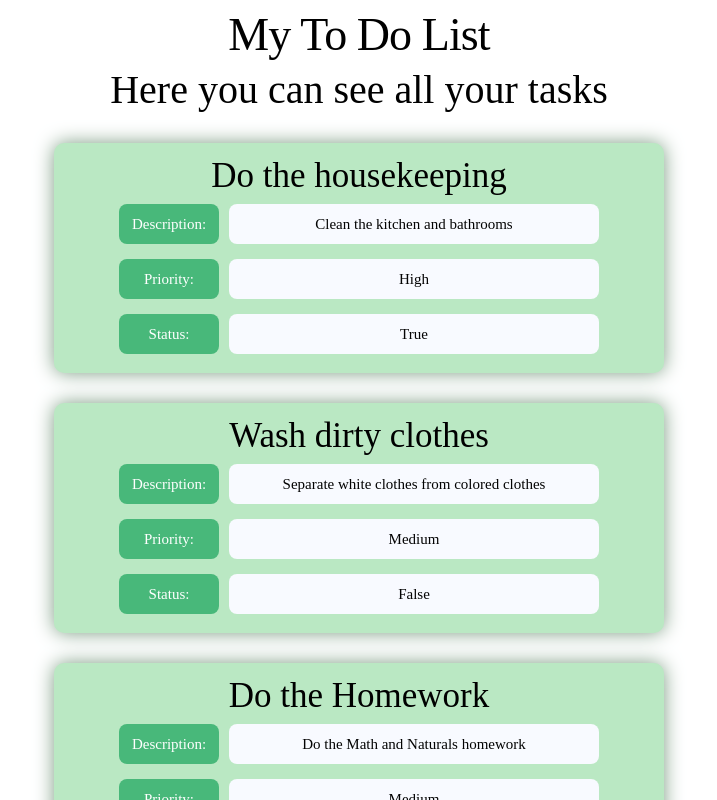
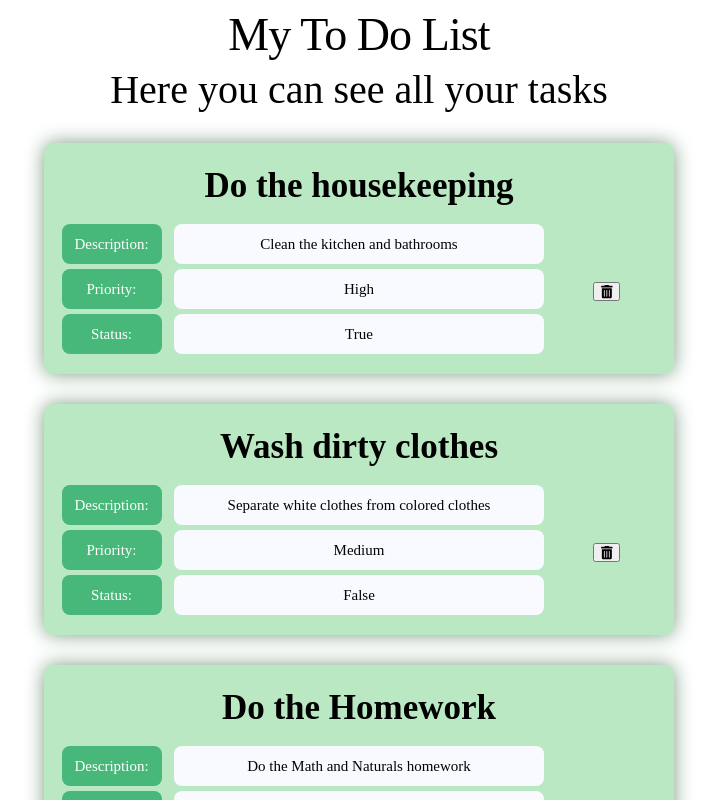
Before and after one commit to KarolinaA17/my-react-task-list, a React (Vite) app in the folder my-react-task-list/: page / in a window 1280 px wide. Shown: the top 800 px of the page, without its empty margins (281-998 px from the left). Built offline with nearby package versions, Linux system fonts and the light colour scheme.

Commit message:
project-1

```diff
--- a/my-react-task-list/package.json
+++ b/my-react-task-list/package.json
@@ -10,6 +10,9 @@
     "preview": "vite preview"
   },
   "dependencies": {
+    "@fortawesome/fontawesome-svg-core": "^6.5.1",
+    "@fortawesome/free-solid-svg-icons": "^6.5.1",
+    "@fortawesome/react-fontawesome": "^0.2.0",
     "react": "^18.2.0",
     "react-dom": "^18.2.0"
   },
--- a/my-react-task-list/src/components/TaskList.jsx
+++ b/my-react-task-list/src/components/TaskList.jsx
@@ -1,5 +1,6 @@
 import React from "react";
 import "../styles/cardTask.css";
+import DeleteButton from "./buttons/delete";
 
 export default function TaskList(props) {
   const { title, description, priority, status } = props.taskProp;
@@ -7,18 +8,21 @@ export default function TaskList(props) {
   return (
     <article>
       <div className="taskCard">
-        <div>
-          <h2 className="sTitle">{title}</h2>
+        <h2 className="sTitle">{title}</h2>
+        <div className="columnaLeft">
+          <div className="item">Description:</div>
+          <div className="item">Priority:</div>
+          <div className="item">Status:</div>
         </div>
-        <div class="columna">
-          <div class="item">Description:</div>
-          <div class="dItem">{description}</div>
-
-          <div class="item">Priority:</div>
-          <div class="dItem">{priority}</div>
-
-          <div class="item">Status:</div>
-          <div class="dItem">{status ? "True" : "False"}</div>
+        <div className="columnaCenter">
+          <div className="dItem">{description}</div>
+          <div className="dItem">{priority}</div>
+          <div className="dItem">{status ? "True" : "False"}</div>
+        </div>
+        <div className="columnaRight">
+          <div className="deleteButton">
+            <DeleteButton />
+          </div>
         </div>
       </div>
     </article>
--- /dev/null
+++ b/my-react-task-list/src/components/buttons/delete.jsx
@@ -0,0 +1,11 @@
+import React from "react";
+import { FontAwesomeIcon } from "@fortawesome/react-fontawesome";
+import { faTrashAlt } from "@fortawesome/free-solid-svg-icons";
+
+export default function DeleteButton() {
+  return (
+    <button className="deleteButton">
+      <FontAwesomeIcon icon={faTrashAlt} />
+    </button>
+  );
+}
--- a/my-react-task-list/src/styles/cardTask.css
+++ b/my-react-task-list/src/styles/cardTask.css
@@ -1,20 +1,22 @@
 .taskCard {
   width: 600px;
-  height: 220px;
   margin: 30px auto;
-  padding: 5px;
-  display: flex;
-  flex-direction: column;
+  padding: 15px;
+  display: grid;
+  grid-template-columns: 1fr 1fr 1fr;
+  gap: 10px;
   align-items: center;
   background: #bae8c3;
   box-shadow: 0px 0px 19px 0px #7c9c83;
   border-radius: 10px;
 }
 
-.columna {
-  display: grid;
-  grid-template-columns: auto auto; /* Cambiado para dos columnas de ancho automático */
-  gap: 10px;
+.columnaLeft,
+.columnaCenter,
+.columnaRight {
+  display: flex;
+  flex-direction: column;
+  align-items: center;
 }
 
 .item {
@@ -45,3 +47,9 @@
   flex-direction: column;
   align-items: center;
 }
+
+.deleteButton {
+  display: flex;
+  align-items: center;
+  justify-content: space-around;
+}
--- a/my-react-task-list/src/styles/text.css
+++ b/my-react-task-list/src/styles/text.css
@@ -23,14 +23,13 @@
 
 .sTitle {
   text-align: center;
-  margin-top: auto;
   font-family: "Carizo";
   font-style: normal;
-  font-weight: 40;
+  font-weight: bold;
   font-size: 35px;
-  text-align: center;
   margin-top: 8px;
   margin-bottom: 8px;
+  grid-column: span 3;
 }
 
 .item {
```
Also changed, not shown: 1 other file (tests, documents, lock files or other folders).
